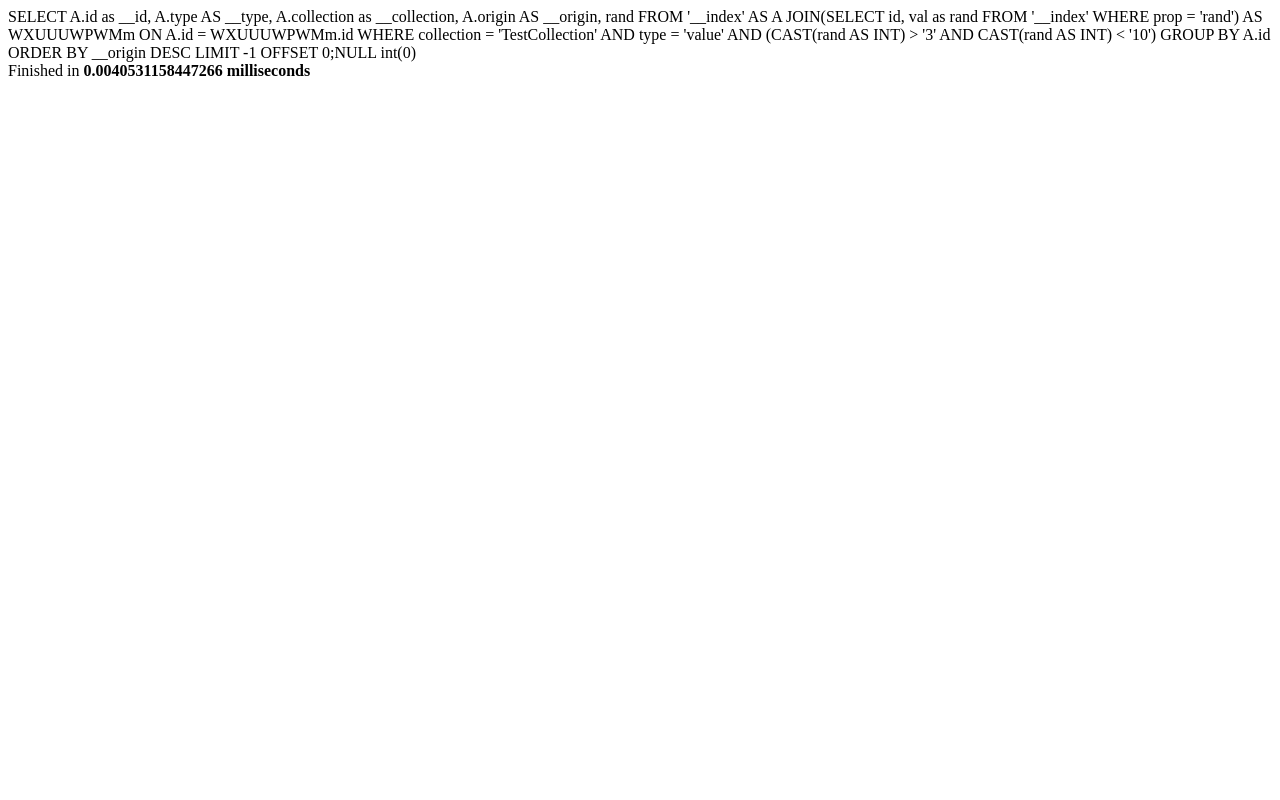
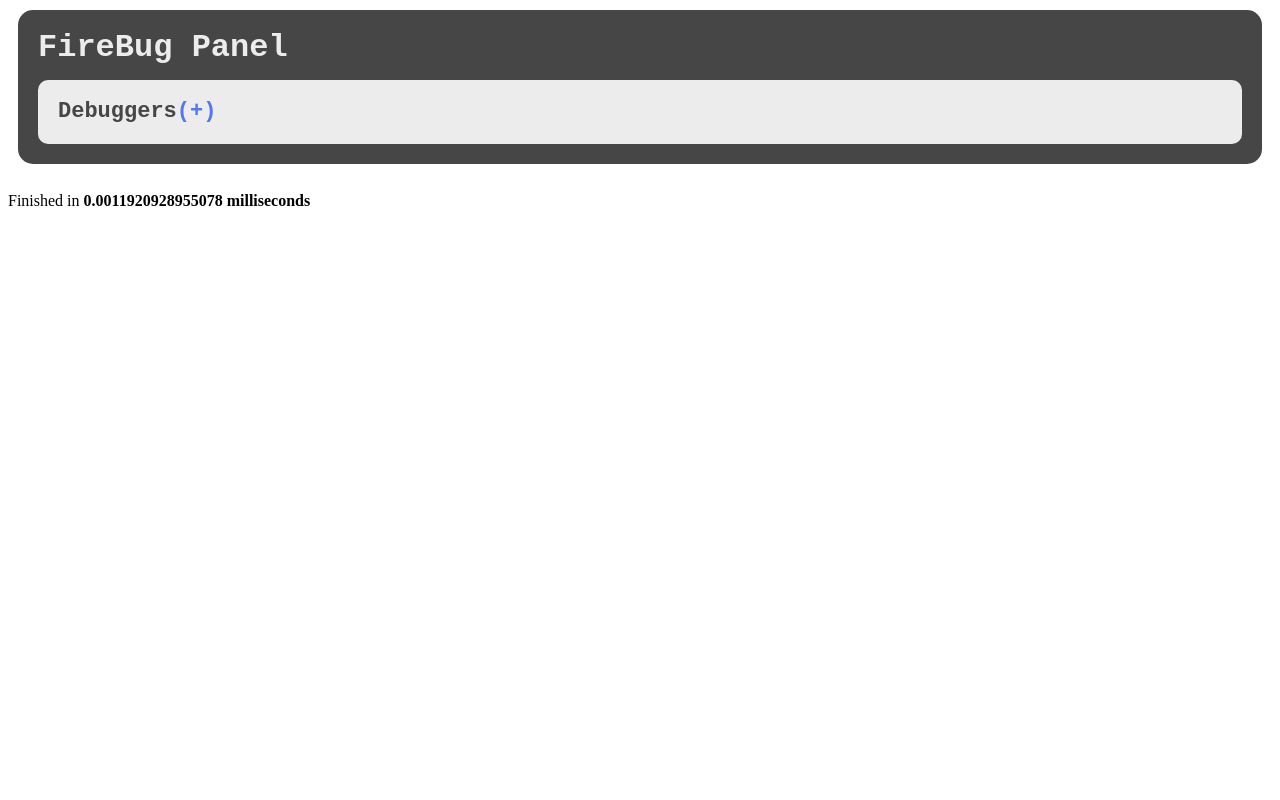
Before and after one commit to rustygoldcoin/firesql, a PHP site: page / in a window 1280 px wide. Run offline with PHP 8.4, Linux system fonts and the light colour scheme.

Commit message:
Moving in FireBug to do some testing.

```diff
--- /dev/null
+++ b/Fire/Bug.php
@@ -0,0 +1,55 @@
+<?php
+namespace Fire;
+
+class Bug
+{
+
+    static private $_instance;
+
+    private $_debuggers;
+
+    private $_panels;
+
+    private function __construct()
+    {
+        $this->_debuggers = [];
+        $this->_panels = [];
+        $this->addPanel(__DIR__ . '/../view/template/debug/panel/debuggers.phtml');
+    }
+
+    static function get()
+    {
+        if (!self::$_instance) {
+            self::$_instance = new self();
+        }
+
+        return self::$_instance;
+    }
+
+    public function addDebugger($debugger)
+    {
+        $this->_debuggers[] = $debugger;
+    }
+
+    public function addPanel($panel)
+    {
+        $this->_panels[] = $panel;
+    }
+
+    public function render()
+    {
+        $this->panel(__DIR__ . '/../view/template/debug/debug-panel.phtml');
+    }
+
+    public function panel($panel)
+    {
+        if (!file_exists($panel)) {
+
+        }
+
+        ob_start();
+        include $panel;
+        ob_end_flush();
+    }
+
+}
--- a/index.php
+++ b/index.php
@@ -3,6 +3,17 @@
 error_reporting(E_ALL);
 ini_set('display_errors', '1');
 set_time_limit(0);
+
+function debugger($message = '')
+{
+    $fireBug = Fire\Bug::get();
+    $trace = debug_backtrace();
+    $debug = (object) [
+        'trace' => $trace[0],
+        'message' => $message
+    ];
+    $fireBug->addDebugger($debug);
+}
 
 $time_start = microtime(true);
 
@@ -11,6 +22,12 @@ require_once __DIR__ . '/vendor/autoload.php';
 $pdo = new PDO('sqlite:' . __DIR__ . '/firesql.db');
 $db = new Fire\Sql($pdo);
 $collection = $db->collection('TestCollection');
+
+debugger('testing');
+debugger('testing2');
+
+$firebug = Fire\Bug::get();
+$firebug->render();
 
 // for ($i = 0; $i < 5000; $i++) {
 //     $start = microtime(true);
@@ -29,15 +46,15 @@ $collection = $db->collection('TestCollection');
 //     $time = ($end - $start) * 1000;
 //     echo 'doc#: ' . $i . ' docId: ' . $object->__id . ' time:' . $time . 'ms' . "\n";
 // }
-
-$filter = new Fire\Sql\Filter();
-$filter->where('rand')->gt(3);
-$filter->and('rand')->lt(10);
-
-$result = $collection->find($filter);
-var_dump($result);
-var_dump(count($result));
-
+//
+// $filter = new Fire\Sql\Filter();
+// $filter->where('rand')->gt(3);
+// $filter->and('rand')->lt(10);
+//
+// $result = $collection->find($filter);
+// var_dump($result);
+// var_dump(count($result));
+//
 $time_end = microtime(true);
 $time = ($time_end - $time_start) * 1000;
 echo '<br>Finished in <strong>' . $time . ' milliseconds</strong>';
--- /dev/null
+++ b/view/template/debug/debug-panel.phtml
@@ -0,0 +1,116 @@
+<style type="text/css">
+    /**
+     * Global
+     */
+    .fs-debug-panel {
+        margin: 10px;
+        padding: 20px 20px;
+        border-radius: 15px;
+        background-color: #464646;
+        color: #ececec;
+        display: block;
+        font-family: "Courier New", Courier, monospace;
+        font-size: 14px;
+        line-height: 16px;
+        overflow: hidden;
+    }
+    .fs-debug-panel h1.fs-title {
+        margin: 0;
+        font-size: 32px;
+        line-height: 35px;
+    }
+    .fs-debug-panel h3.fs-title {
+        margin: 0 0 15px 0;
+        font-size: 22px;
+        line-height: 24px;
+    }
+    .fs-debug-panel .fs-label {
+        display: block;
+        margin: 0 0 5px 0;
+    }
+    .fs-debug-panel .fs-openCloseBtn {
+        color: #5178f1;
+        cursor: pointer;
+    }
+    .fs-debug-panel pre {
+        color: #464646;
+        border: 1px dotted;
+        padding: 20px;
+        margin: 0 0 10px 0;
+        overflow-x: scroll;
+    }
+    .fs-debug-panel table {
+        color: #464646;
+        width: 100%;
+        border: 1px solid;
+        border-collapse: collapse;
+        margin: 0 0 10px 0;
+    }
+    .fs-debug-panel table th {
+        font-weight: bold;
+    }
+    .fs-debug-panel table th,
+    .fs-debug-panel table td {
+        border: 1px solid;
+        text-align: left;
+        padding: 5px;
+    }
+    /**
+     * Section
+     */
+    .fs-debug-panel .fs-section {
+        margin: 15px 0 0 0;
+        background: #ececec;
+        color: #464646;
+        padding: 20px;
+        border-radius: 10px;
+    }
+    /**
+     * Section Closed
+     */
+    .fs-debug-panel .fs-section.closed .fs-content {
+        display: none;
+    }
+    .fs-debug-panel .fs-section.closed h3.fs-title {
+        margin-bottom: 0;
+    }
+</style>
+
+<script type="text/javascript">
+    (function(){
+        document.addEventListener('DOMContentLoaded', function () {
+            var openCloseBtns = document.querySelectorAll('.fs-openCloseBtn');
+            var button;
+            var section;
+            for (i = 0; i < openCloseBtns.length; i++) {
+                button = openCloseBtns[i];
+                section = button.parentElement.parentElement;
+                if (section.classList.contains('closed')) {
+                    button.innerHTML = '(+)';
+                } else {
+                    button.innerHTML = '(-)';
+                }
+                button.onclick = function () {
+                    var button = this;
+                    var section = button.parentElement.parentElement;
+                    if (section.classList.contains('closed')) {
+                        section.classList.remove('closed')
+                        button.innerHTML = '(-)';
+                    } else {
+                        section.classList.add('closed')
+                        button.innerHTML = '(+)';
+                    }
+                }
+            }
+        });
+    })();
+</script>
+
+<div class="fs-debug-panel">
+    <h1 class="fs-title">FireBug Panel</h1>
+    <?php
+        foreach ($this->_panels as $panel) {
+            $this->panel($panel);
+        }
+    ?>
+</div>
--- /dev/null
+++ b/view/template/debug/panel/debuggers.phtml
@@ -0,0 +1,11 @@
+<?php if (!empty($this->_debuggers)) { ?>
+    <div class="fs-section fs-debugger-statements closed">
+        <h3 class="fs-title">Debuggers<span class="fs-openCloseBtn"></span></h3>
+        <div class="fs-content">
+            <?php foreach ($this->_debuggers as $debugger) { ?>
+                <span class="fs-label">Debugger in file <?php echo $debugger->trace['file'] ?> on line <?php echo $debugger->trace['line']; ?></span>
+                <pre class="debugger"><?php echo var_dump($debugger->message); ?></pre>
+            <?php } ?>
+        </div>
+    </div>
+<?php } ?>
```
Also changed, not shown: debugger.php (added, +12 -0 lines).
